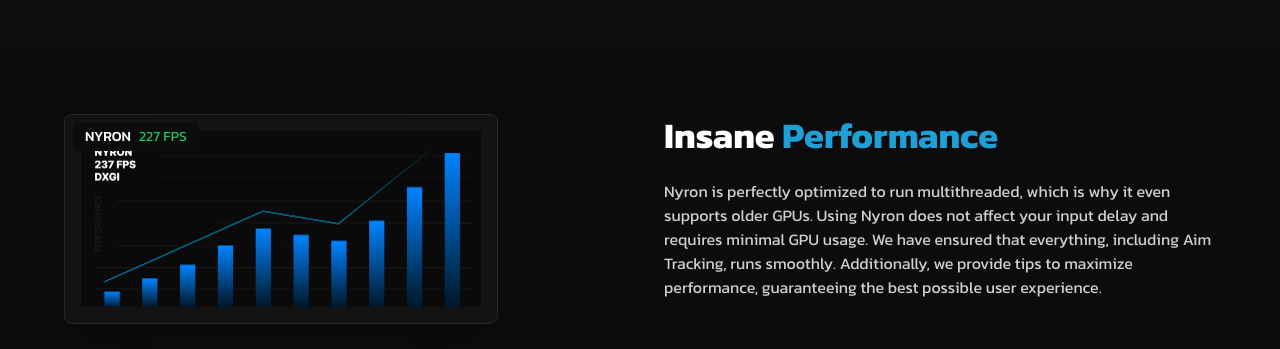
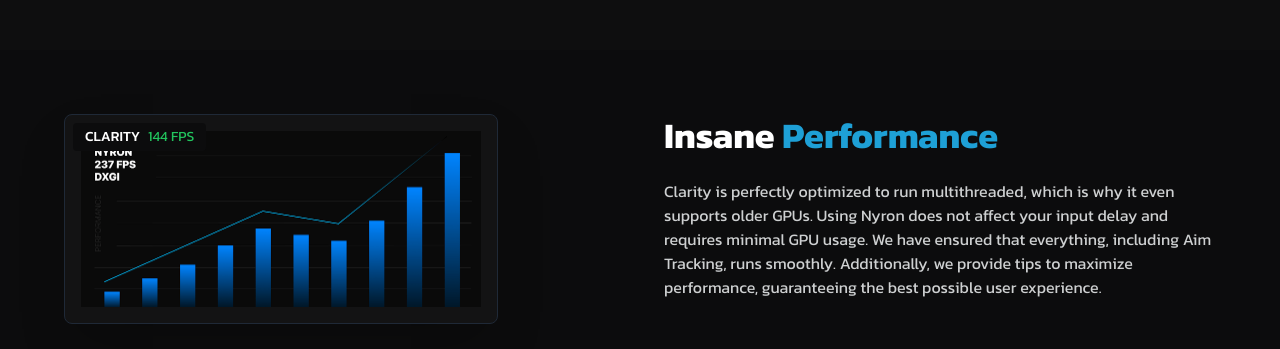
Before and after one commit to Manuela23242/fdgfdg, a Next.js app: page / in a window 1280 px wide. Shown: the part 1640-1989 px from the top of the page. Built offline with nearby package versions, Linux system fonts and the light colour scheme.

Commit message:
PerformanceSection.tsx

```diff
--- a/src/components/PerformanceSection.tsx
+++ b/src/components/PerformanceSection.tsx
@@ -11,8 +11,8 @@
           <div className="flex-1 flex justify-center md:justify-start">
             <div className="relative rounded-lg overflow-hidden border border-gray-800 p-4 bg-[#131314] shadow-2xl">
               <div className="absolute top-2 left-2 bg-[#0c0c0d] px-3 py-1 rounded text-sm">
-                <span className="text-white font-medium">NYRON</span>
-                <span className="text-green-500 ml-2">227 FPS</span>
+                <span className="text-white font-medium">CLARITY</span>
+                <span className="text-green-500 ml-2">144 FPS</span>
               </div>
               <Image
                 src="/images/performance-chart.png"
@@ -30,7 +30,7 @@
             </h2>
 
             <p className="text-nyron-text mb-6">
-              Nyron is perfectly optimized to run multithreaded, which is why it even supports older GPUs. Using Nyron does not affect your input delay and requires minimal GPU usage. We have ensured that everything, including Aim Tracking, runs smoothly. Additionally, we provide tips to maximize performance, guaranteeing the best possible user experience.
+              Clarity is perfectly optimized to run multithreaded, which is why it even supports older GPUs. Using Nyron does not affect your input delay and requires minimal GPU usage. We have ensured that everything, including Aim Tracking, runs smoothly. Additionally, we provide tips to maximize performance, guaranteeing the best possible user experience.
             </p>
           </div>
         </div>
```
